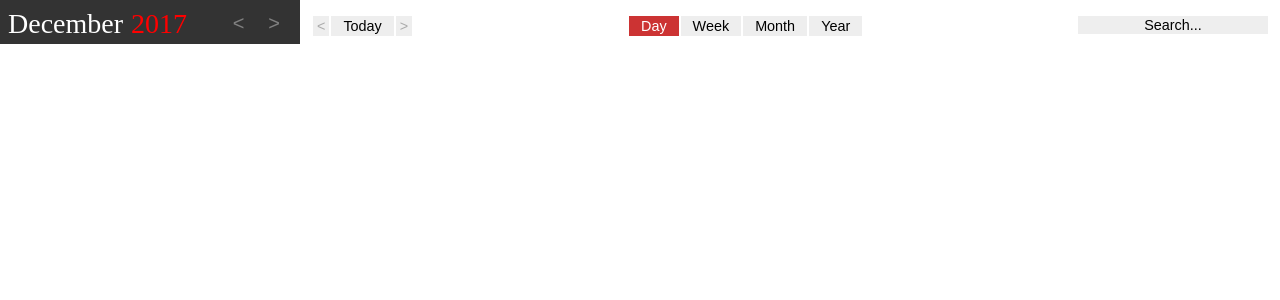
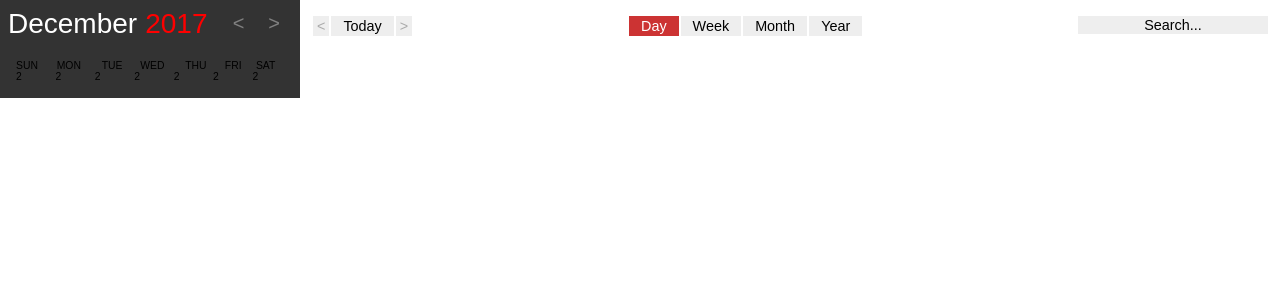
Before and after one commit to alzhang/thunder-react, a React (Create React App) app: page / in a window 1280 px wide. Shown: the top 300 px of the page. Built offline with nearby package versions, Linux system fonts and the light colour scheme.

Commit message:
begin eventCalendar

```diff
--- a/public/index.html
+++ b/public/index.html
@@ -21,7 +21,10 @@
     -->
     <title>React App</title>
     <style>
-      body {margin: 0px};
+      body {
+        margin: 0px;
+        font-family: Arial, Helvetica, sans-serif;
+      };
     </style>
   </head>
   <body>
--- a/src/EventPane/EventCalendar/EventCalendar.js
+++ b/src/EventPane/EventCalendar/EventCalendar.js
@@ -1,11 +1,13 @@
 import React, { Component } from 'react';
 import MonthBar from './MonthBar';
+import EventMonthCalendar from './EventMonthCalendar';
 
 class EventCalendar extends Component {
   render() {
     return (
       <div className="EventCalendar">
         <MonthBar />
+        <EventMonthCalendar />
       </div>
     );
   }
--- /dev/null
+++ b/src/EventPane/EventCalendar/EventMonthCalendar.css
@@ -0,0 +1,16 @@
+.EventMonthCalendar {
+  padding-left: 8px;
+}
+
+.DaysOfWeek {
+  width: 100%;
+  display: table;
+
+  padding: 0;
+}
+
+.DaysOfWeekItem {
+  display: table-cell;
+
+  font-size: 65%;
+}
--- /dev/null
+++ b/src/EventPane/EventCalendar/EventMonthCalendar.js
@@ -0,0 +1,47 @@
+import React, { Component } from 'react';
+import './EventMonthCalendar.css';
+
+const daysOfWeek = ["SUN", "MON", "TUE", "WED", "THU", "FRI", "SAT"];
+
+class EventMonthCalendar extends Component {
+
+
+  render() {
+
+    const daysOfWeekItems = daysOfWeek.map((dow) =>
+      <li className="DaysOfWeekItem" key={dow}>
+        {dow}
+      </li>
+    );
+    return (
+      <ul className="EventMonthCalendar">
+        <ul className="DaysOfWeek"> {daysOfWeekItems} </ul>
+        <ul className="DaysOfWeek">
+          <li className="DaysOfWeekItem">
+            2
+          </li>
+          <li className="DaysOfWeekItem">
+            2
+          </li>
+          <li className="DaysOfWeekItem">
+            2
+          </li>
+          <li className="DaysOfWeekItem">
+            2
+          </li>
+          <li className="DaysOfWeekItem">
+            2
+          </li>
+          <li className="DaysOfWeekItem">
+            2
+          </li>
+          <li className="DaysOfWeekItem">
+            2
+          </li>
+        </ul>
+      </ul>
+    );
+  }
+}
+
+export default EventMonthCalendar;
--- a/src/EventPane/EventCalendar/MonthBar.js
+++ b/src/EventPane/EventCalendar/MonthBar.js
@@ -11,7 +11,6 @@ class MonthBar extends Component {
         <div className="YearText">
           2017
         </div>
-
         <button className="Arrow"> &gt; </button>
         <button className="Arrow"> &lt; </button>
       </div>
```
